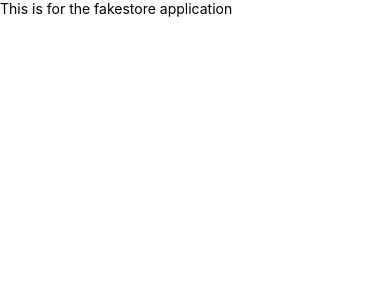
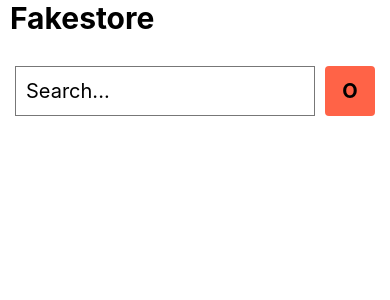
Before and after one commit to Praisecodes/fakestore-app, a React Native app: screen / in a window 390 px wide. Shown: the top 300 px of the page. Built offline with nearby package versions, Linux system fonts and the light colour scheme.

Commit message:
Making changes

```diff
--- a/App.js
+++ b/App.js
@@ -1,16 +1,69 @@
-import React from 'react';
-import { StyleSheet, Text, View } from 'react-native';
+import { StatusBar } from 'expo-status-bar';
+import React, {useState} from 'react';
+import { StyleSheet, Text, View, TextInput, TouchableOpacity } from 'react-native';
 
 export default function App() {
+  const [searchInput, setSearchInput] = useState("");
+
   return (
+    <>
+    <StatusBar style='light' translucent={false} />
     <View style={styles.container}>
-      <Text>This is for the fakestore application</Text>
+      <View>
+        <Text style={styles.headerText}>
+          {
+            (searchInput == "") ? 'Fakestore' : searchInput
+          }
+        </Text>
+        <View style={styles.searchBar}>
+          <TextInput style={styles.input} placeholder="Search..." onChangeText={(val)=>{setSearchInput(val)}} />
+          <TouchableOpacity
+          style={styles.button}
+          >
+            <Text style={styles.text}>O</Text>
+          </TouchableOpacity>
+        </View>
+      </View>
     </View>
+    </>
   );
 }
 
 const styles = StyleSheet.create({
   container: {
-    backgroundColor: '#fff',
+    // backgroundColor: '#fff',
   },
+  text: {
+    fontWeight: 'bold',
+    fontSize: 20
+  },
+  headerText: {
+    fontWeight: 'bold',
+    fontSize: 30,
+    paddingLeft: 10,
+    marginBottom: 20
+  },
+  searchBar: {
+    display: 'flex',
+    flexDirection: 'row',
+    padding: 10,
+    justifyContent: 'center'
+  },
+  input: {
+    borderColor: '#777',
+    borderWidth: 1,
+    width: 300,
+    marginRight: 10,
+    fontSize: 20,
+    padding: 10
+  },
+  button: {
+    display: 'flex',
+    alignItems: 'center',
+    justifyContent: 'center',
+    backgroundColor: 'tomato',
+    borderRadius: 4,
+    width: 50,
+    height: 50,
+  }
 });
```
Also changed, not shown: assets/fonts/Poppins-Regular.ttf (added).
